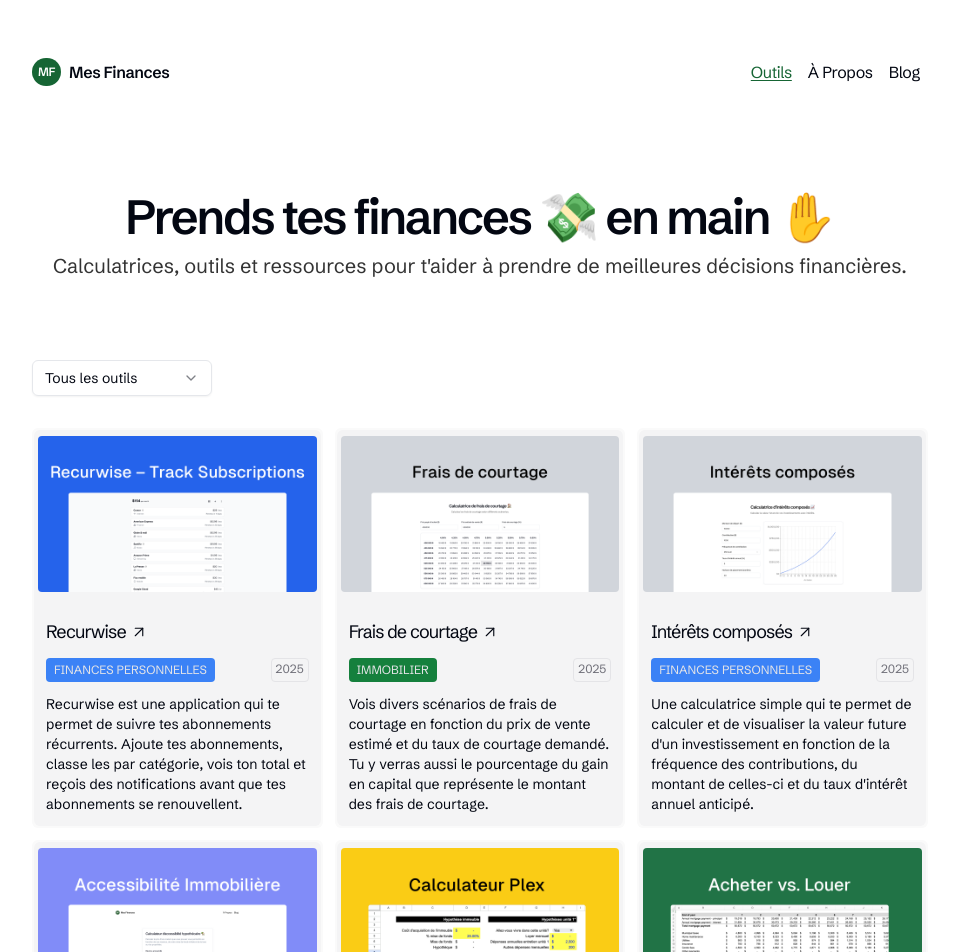
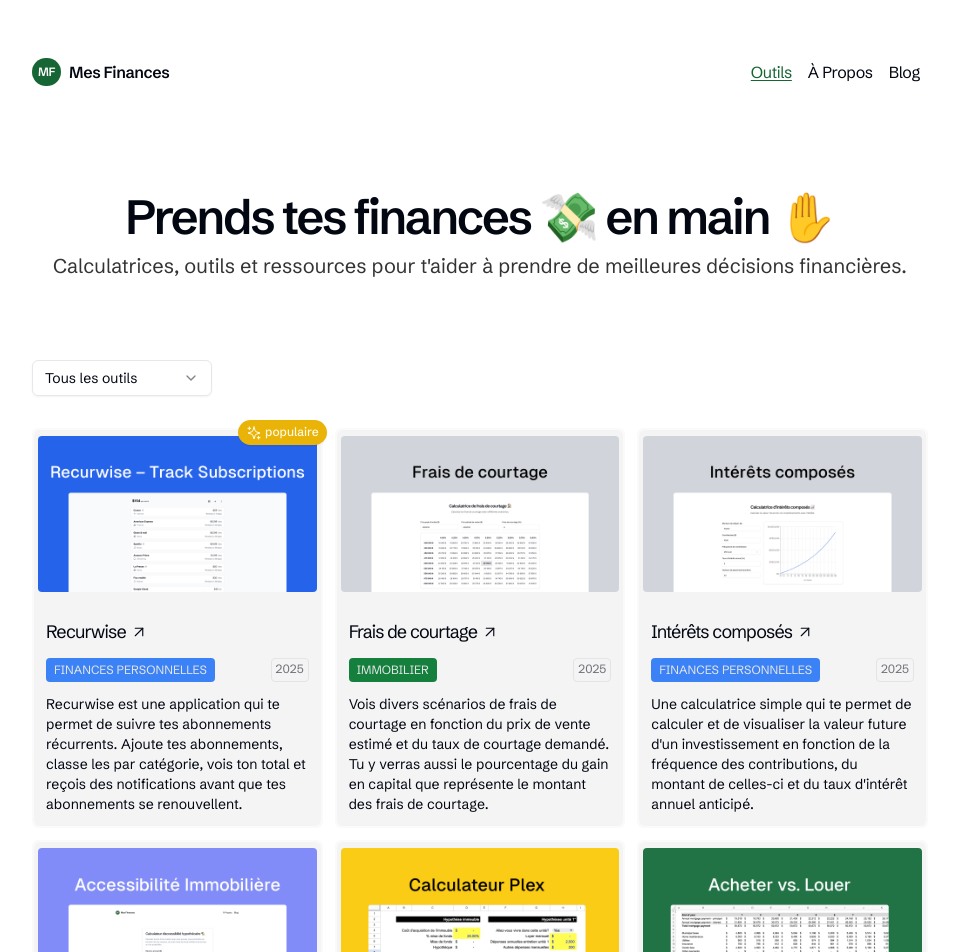
Before and after one commit to samlafontaine/mesfinances, a Next.js app: page / in a window 1280 px wide. Shown: the top 952 px of the page, without its empty margins (160-1113 px from the left). Built offline with nearby package versions, Linux system fonts and the light colour scheme.

Commit message:
badge populaire

```diff
--- a/app/components/thumbnail.tsx
+++ b/app/components/thumbnail.tsx
@@ -1,6 +1,6 @@
 import Link from "next/link";
 import Image from "next/image";
-import { ArrowUpRight } from "lucide-react";
+import { ArrowUpRight, Sparkles } from "lucide-react";
 
 interface ThumbnailProps {
   link: string;
@@ -10,6 +10,7 @@
   alt: string;
   year: string;
   tag: string;
+  popular?: boolean;
 }
 
 const Thumbnail: React.FC<ThumbnailProps> = ({
@@ -20,6 +21,7 @@
   alt,
   year,
   tag,
+  popular,
 }) => {
   const tagBgColorMap: { [key: string]: string } = {
     Immobilier: "bg-green-700",
@@ -31,8 +33,14 @@
   const tagBgColor = tagBgColorMap[tag] || "bg-zinc-900";
 
   return (
+    <div className="relative">
+      <Link href={link} className="block">
+        {popular && (
+          <div className="absolute -top-2 -right-1 bg-yellow-500 text-yellow-50 px-2 py-1 rounded-full text-xs font-medium z-10 shadow-sm">
+            <Sparkles strokeWidth={1.5} className="inline h-4 w-4" /> populaire
+          </div>
+        )}
         <div className="flex flex-col p-0.5 rounded-md bg-zinc-50 hover:bg-zinc-200 dark:bg-zinc-900 dark:hover:bg-zinc-800 group">
-      <Link href={link}>
           <div className="flex flex-col p-1 rounded-md bg-zinc-100 gap-6 dark:bg-zinc-800">
             <div className="min-h-40 rounded flex items-center justify-center">
               <Image
@@ -69,6 +77,7 @@
               <p className="text-left text-sm mb-2">{description}</p>
             </div>
           </div>
+        </div>
       </Link>
     </div>
   );
--- a/app/page.tsx
+++ b/app/page.tsx
@@ -25,6 +25,7 @@
         "Recurwise est une application qui te permet de suivre tes abonnements récurrents. Ajoute tes abonnements, classe les par catégorie, vois ton total et reçois des notifications avant que tes abonnements se renouvellent.",
       year: "2025",
       tag: "Finances personnelles",
+      popular: true,
     },
     {
       link: "/outils/frais-courtage",
```
Lines whose indentation alone changed are shown as unchanged.
